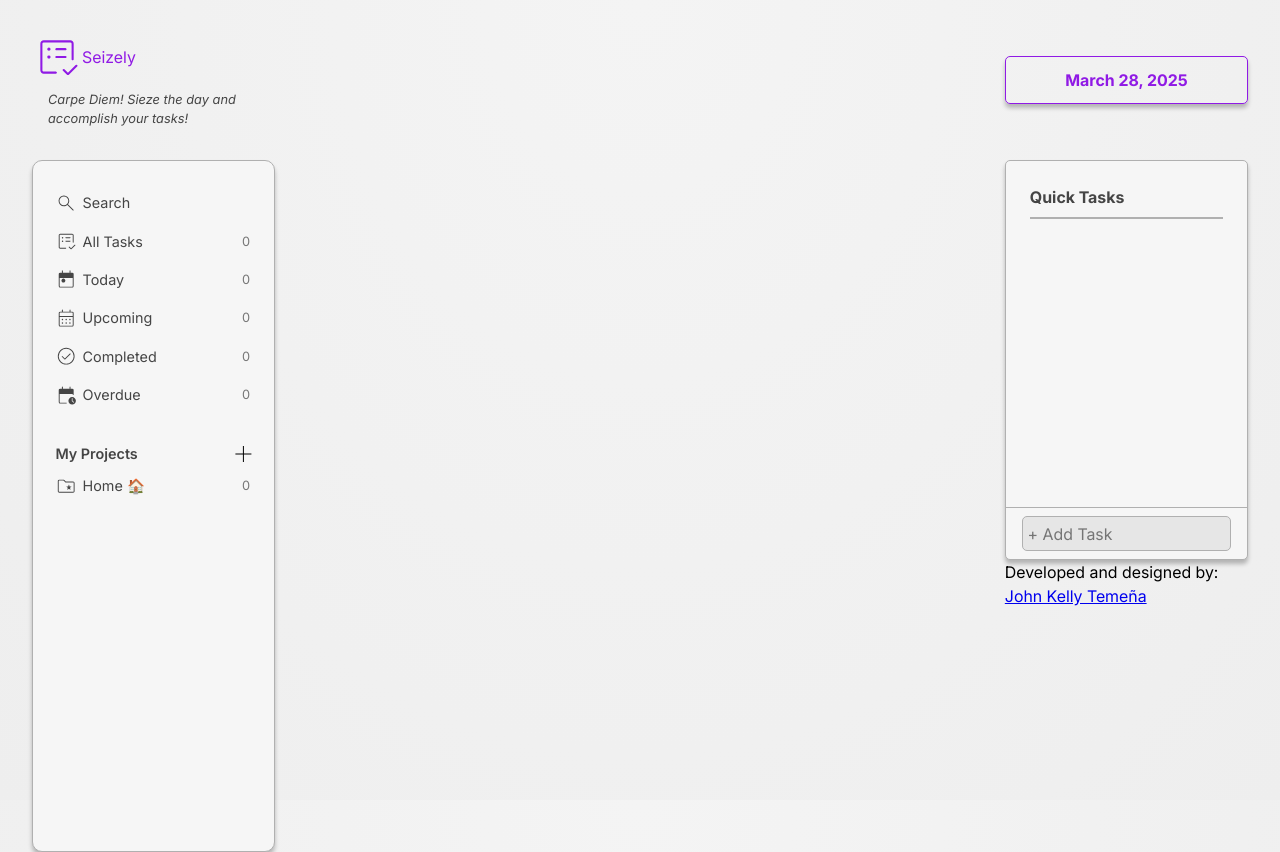
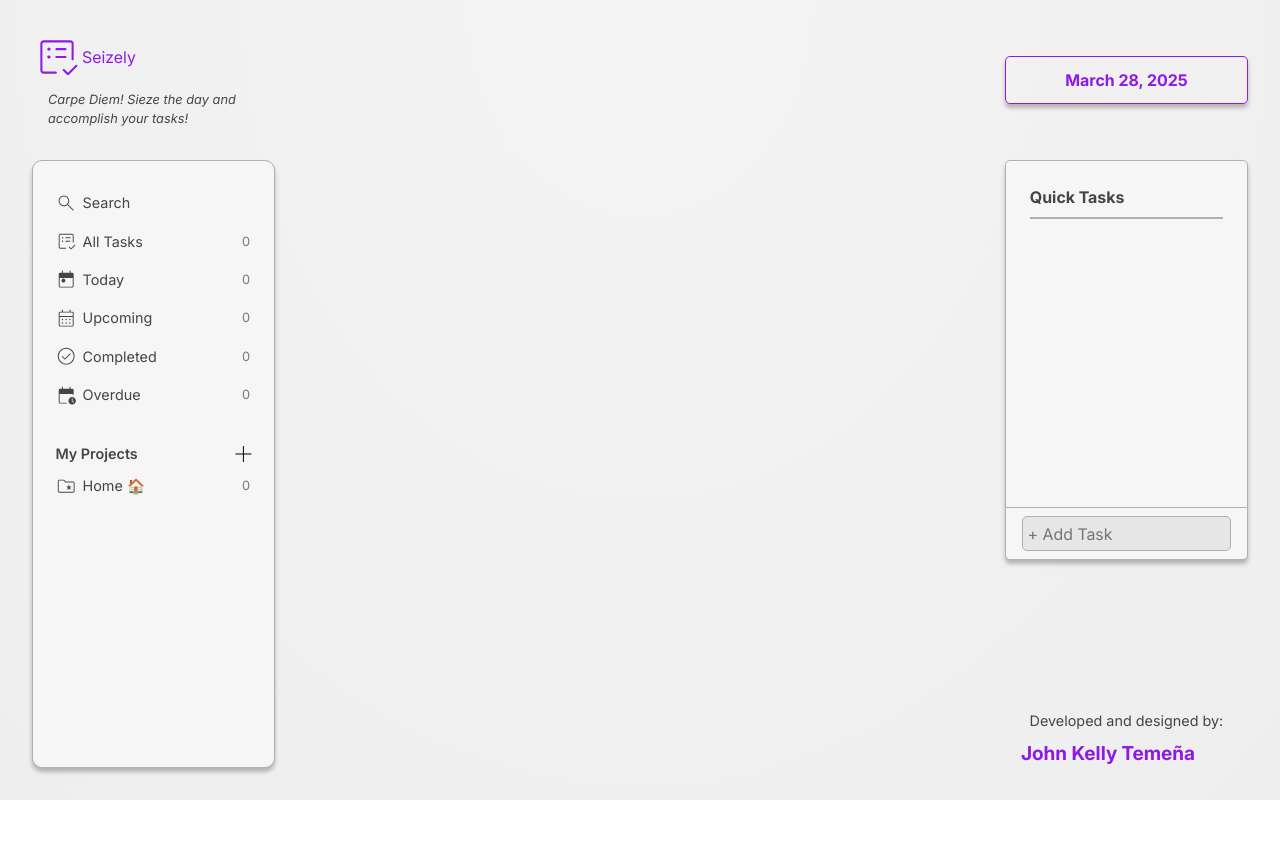
Before and after one commit to JohnKelly-T/to-do-list, a website built with webpack: page src/template.html in a window 1280 px wide. After the commit the page ends 800 px from the top, so only its background shows below. Built offline with nearby package versions, Linux system fonts and the light colour scheme.

Commit message:
Add style to credit section

```diff
--- a/src/styles/global.css
+++ b/src/styles/global.css
@@ -180,6 +180,12 @@ button:hover {
     box-shadow: var(--drop-shadow);
 }
 
+.right-container {
+    display: flex;
+    flex-direction: column;
+    justify-content: space-between;
+}
+
 .quick-tasks-container {
     position: relative;
     background-color: var(--card-color-default);
@@ -232,3 +238,29 @@ button:hover {
     outline: none;
     border: 1px solid var(--primary-color);
 }
+
+.credit-container {
+    display: flex;
+    flex-direction: column;
+    align-items: center;
+    gap: 0.5rem;
+}
+
+.credit-text {
+    font-size: 0.9rem;
+    color: var(--text-color);
+}
+
+.github-link {
+    color: var(--primary-color);
+    text-decoration: none;
+    display: flex;
+    align-items: center;
+    gap: 0.5rem;
+    font-size: 1.2rem;
+    font-weight: bold;
+}
+
+.github-link svg {
+    width: 1.8rem;
+}
```
